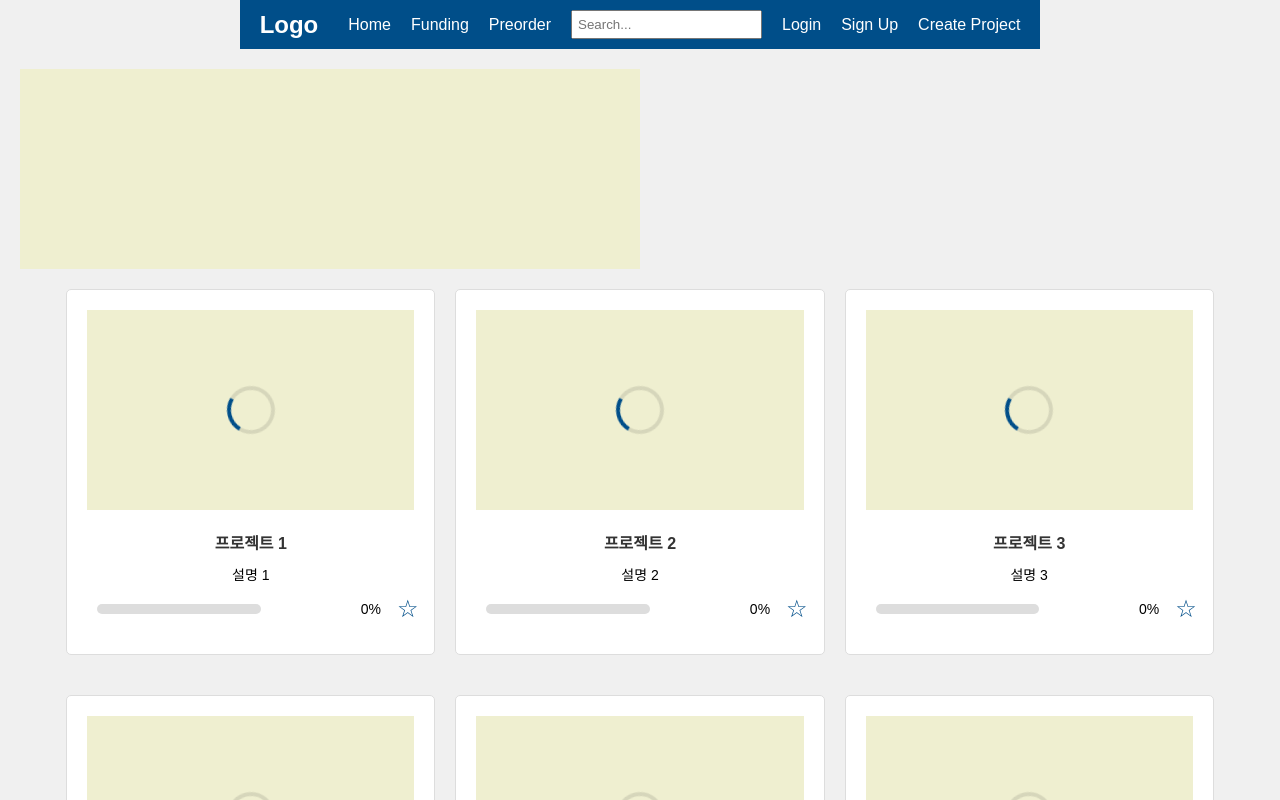
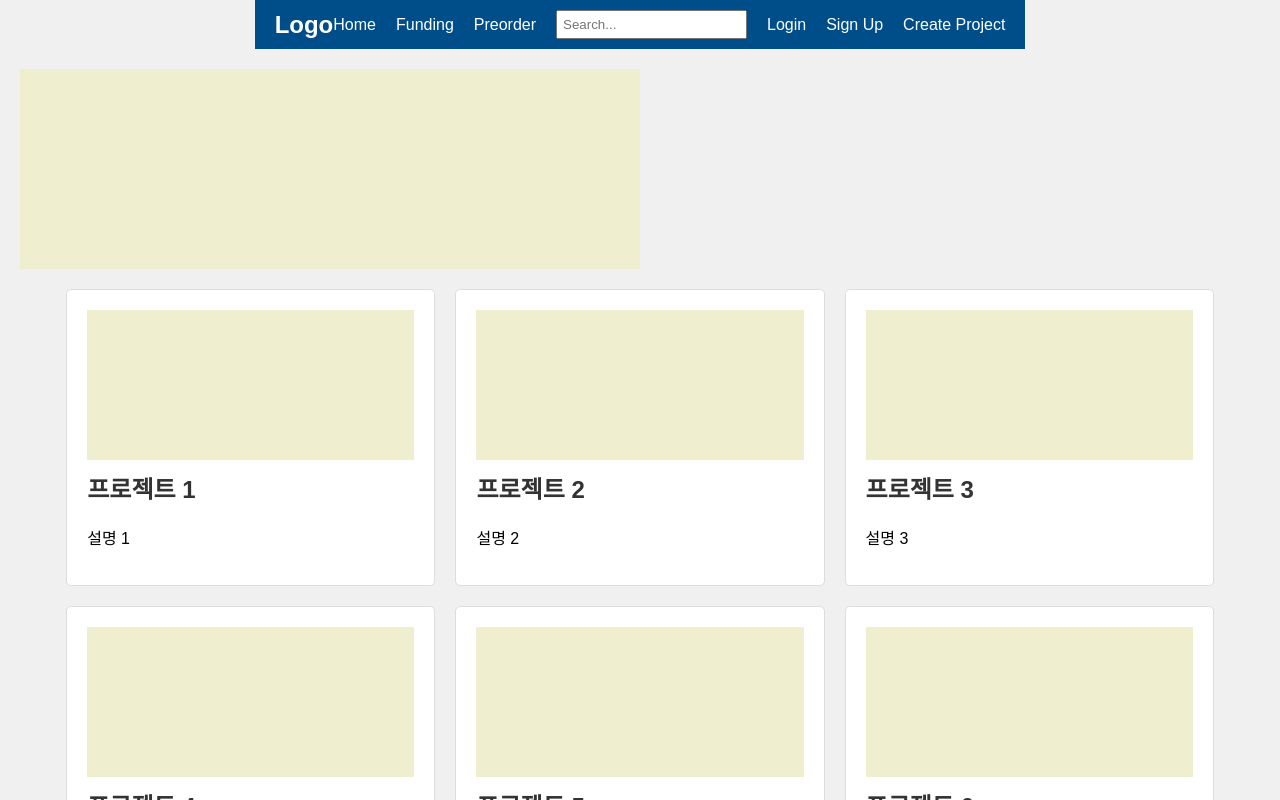
Before and after one commit to jjggu97/crowd_funding_react, a React (Create React App) app: page /main in a window 1280 px wide. Shown: the top 800 px of the page. Built offline with nearby package versions, Linux system fonts and the light colour scheme.

Commit message:
Revert "06/20"
This reverts commit 57fffea36e02b6f55861aa5e8b969d4834ff86ea.

```diff
--- a/src/components/ProjectList.js
+++ b/src/components/ProjectList.js
@@ -1,4 +1,4 @@
-import React, { useState } from 'react';
+import React from 'react';
 import '../styles/ProjectList.css';
 
 const ProjectCard = ({ project }) => {
@@ -21,45 +21,19 @@ const ProjectCard = ({ project }) => {
 };
 
 const ProjectList = () => {
-  const [bookmarked, setBookmarked] = useState(Array(18).fill(false));
-
   const projects = Array.from({ length: 18 }, (_, i) => ({
     id: i + 1,
     title: `프로젝트 ${i + 1}`,
-    description: `설명 ${i + 1}`,
+    description: `설명 ${i + 1}`
   }));
-
-  const toggleBookmark = (index) => {
-    const newBookmarked = [...bookmarked];
-    newBookmarked[index] = !newBookmarked[index];
-    setBookmarked(newBookmarked);
-  };
 
   return (
     <div className="project-list">
-      {projects.map((project, index) => (
+      {projects.map((project) => (
         <div key={project.id} className="project-card">
-          <div className="project-image">
-            <div className="loading-spinner"></div>
-          </div>
-          <div className="project-details">
-            <h2>{project.title}</h2>
-            <p>{project.description}</p>
-            <div className="funding-info">
-              <div className="funding-bar">
-                <div className="funding-bar-inner"></div>
-              </div>
-              <div className="funding-percentage">
-                0%
-                <button
-                  className={`bookmark-button ${bookmarked[index] ? 'bookmarked' : ''}`}
-                  onClick={() => toggleBookmark(index)}
-                >
-                  {bookmarked[index] ? '★' : '☆'}
-                </button>
-              </div>
-            </div>
-          </div>
+          <div className="project-image"></div>
+          <h2>{project.title}</h2>
+          <p>{project.description}</p>
         </div>
       ))}
     </div>
--- a/src/styles/IntroPage.css
+++ b/src/styles/IntroPage.css
@@ -2,73 +2,20 @@
   display: flex;
   justify-content: space-between;
   align-items: center;
-  max-width: 1200px;
-  margin: 0 auto;
-  z-index: 1;
-  position: relative;
-}
+  height: 100vh;
+  padding: 0 20px;
+  }
 
-.header .logo {
-  color: white;
-  text-decoration: none;
-  font-size: 24px;
-  font-weight: bold;
-  margin-right: 30px;
-}
+  .intromsg {
+  font-size: 25px;
+  position: absolute;
+  top: 25%;
+  left: 38%;
+  margin: -25px 0 0 -25px;
+  max-width: 100%;
+  }
 
-.header nav {
-  display: flex;
-  align-items: center;
-  flex-grow: 1;
-}
-
-.nav-left {
-  display: flex;
-  flex-grow: 1;
-}
-
-.nav-left a {
-  color: white;
-  text-decoration: none;
-  margin-right: 20px;
-}
-
-.nav-left a:hover {
-  text-decoration: underline;
-}
-
-.header .search {
-  margin: 0 auto;
-  padding: 5px;
-  flex-shrink: 1;
-}
-
-.nav-right {
-  display: flex;
-  margin-left: auto;
-}
-
-.nav-right a {
-  color: white;
-  text-decoration: none;
-  margin-left: 20px;
-}
-
-.nav-right a:hover {
-  text-decoration: underline;
-}
-
-.intro-page {
-  display: flex;
-  flex-direction: column;
-  justify-content: center;
-  align-items: center;
-  height: 75vh;
-  text-align: center;
-}
-
-.intromsg h2 {
-  font-size: 2rem;
+  .intromsg h2 {
   color: #004E89;
   }
 
--- a/src/styles/ProjectList.css
+++ b/src/styles/ProjectList.css
@@ -12,102 +12,17 @@
   border-radius: 5px;
   width: calc(33% - 40px);
   box-sizing: border-box;
-  display: flex;
-  flex-direction: column;
-  align-items: center;
-  margin-bottom: 20px;
 }
 
 .project-card .project-image {
   width: 100%;
-  height: 200px;
+  height: 150px;
   background-color: #EFEFD0;
-  display: flex;
-  justify-content: center;
-  align-items: center;
+  margin-bottom: 10px;
 }
 
-.loading-spinner {
-  border: 4px solid rgba(0, 0, 0, 0.1);
-  border-left-color: #004E89;
-  border-radius: 50%;
-  width: 40px;
-  height: 40px;
-  animation: spin 1s linear infinite;
-}
-
-@keyframes spin {
-  0% {
-    transform: rotate(0deg);
-  }
-  100% {
-    transform: rotate(360deg);
-  }
-}
-
-.project-details {
-  padding: 10px;
-  text-align: center;
-  width: 100%;
-}
-
-.project-details h2 {
-  font-size: 1rem;
-  margin: 10px 0;
-}
-
-.project-details p {
-  font-size: 0.875rem;
-  margin: 10px 0;
-}
-
-.funding-info {
-  display: flex;
-  align-items: center;
-  justify-content: space-between;
-  width: 100%;
-  padding: 0 10px;
-  margin-top: 10px;
-}
-
-.funding-bar {
-  background-color: #ddd;
-  border-radius: 5px;
-  overflow: hidden;
-  height: 10px;
-  width: 50%;
-  margin-right: 10px;
-}
-
-.funding-bar-inner {
-  background-color: #004E89;
-  height: 10px;
-  width: 0;
-}
-
-.funding-percentage {
-  display: flex;
-  align-items: center;
-  font-size: 0.875rem;
-}
-
-.bookmark-button {
-  background: none;
-  border: none;
-  color: #004E89;
-  font-size: 1.5rem;
-  cursor: pointer;
-  margin-left: 10px;
-}
-
-.bookmark-button.bookmarked {
-  color: gold;
-}
-
-@media (max-width: 1200px) {
-  .project-card {
-    width: calc(33.33% - 20px);
-  }
+.project-card h2 {
+  margin-top: 0;
 }
 
 @media (max-width: 800px) {
```
